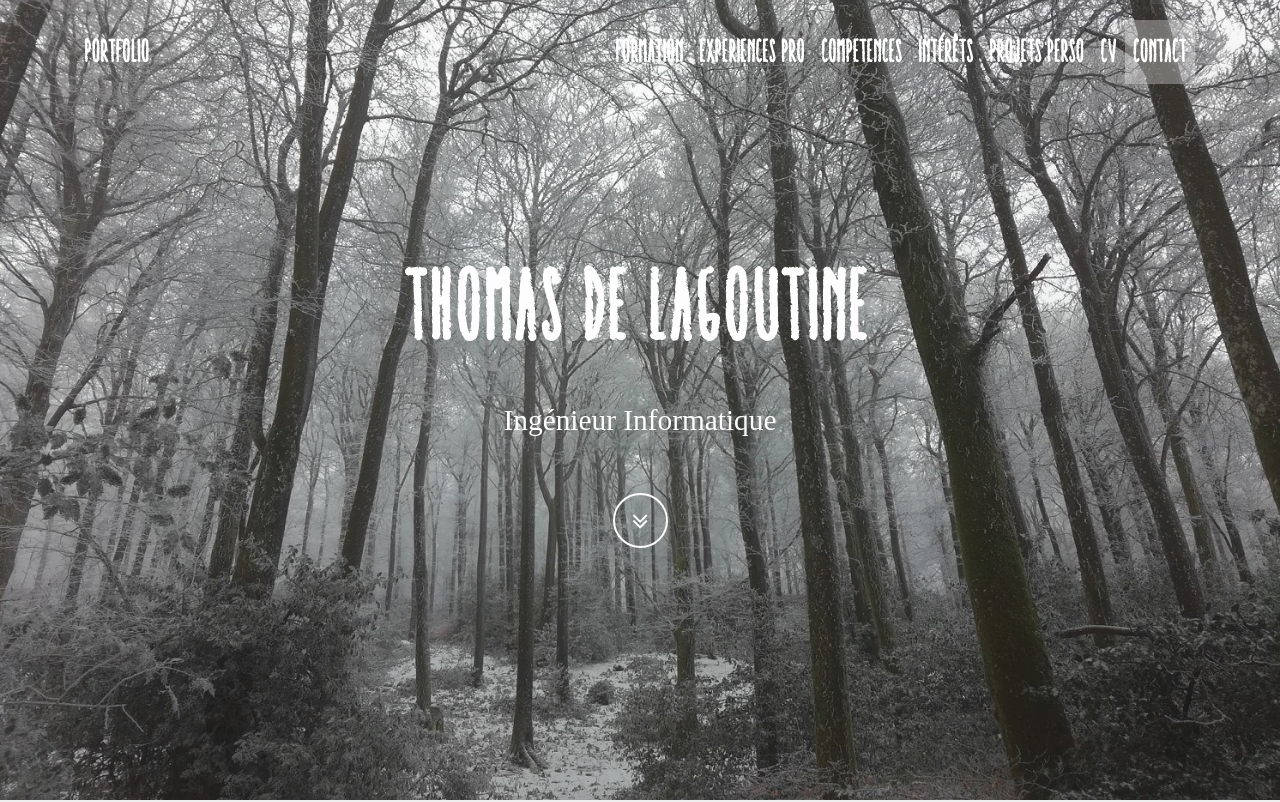
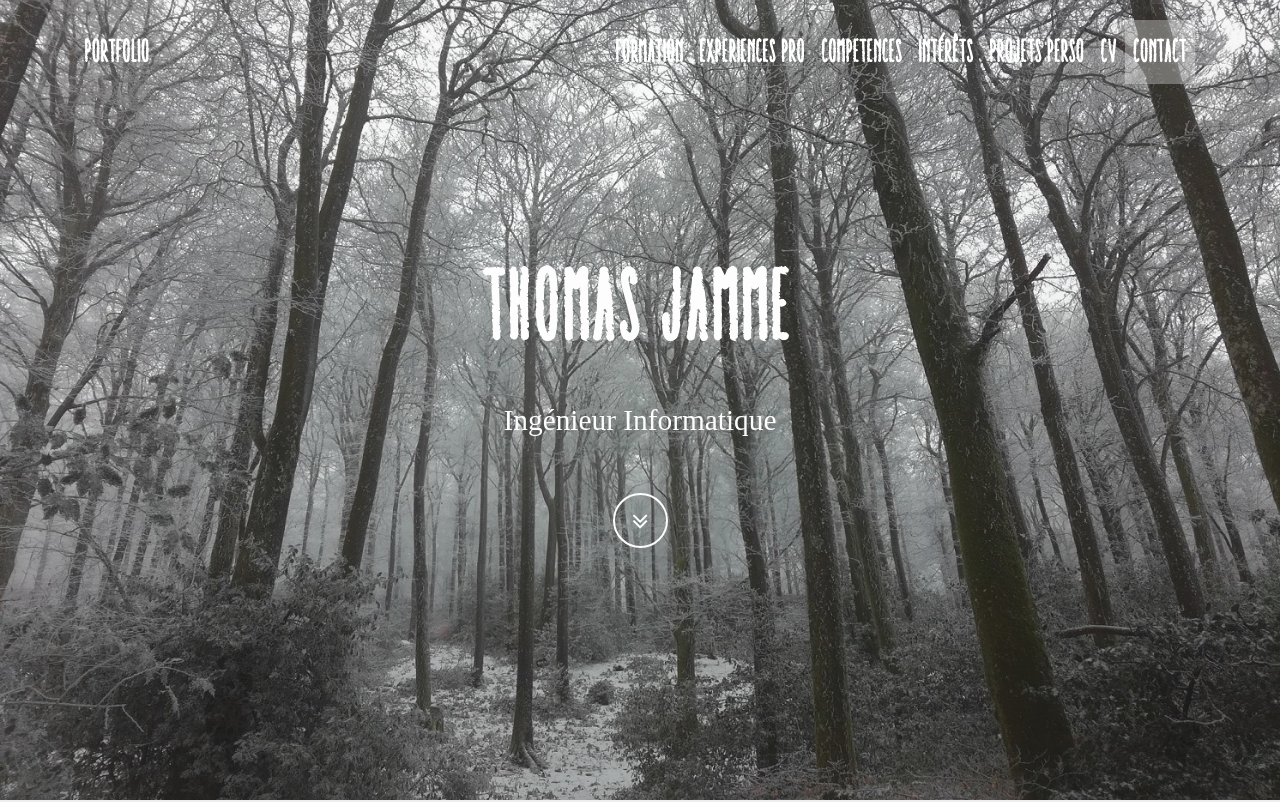
Before and after one commit to thomasdelagoutine/portefolio, a plain HTML site: page index.html in a window 1280 px wide. Shown: the top 802 px of the page. Drawn offline with nearby package versions, Linux system fonts and the light colour scheme; a web font is replaced by a local one.

Commit message:
Mise à jour du nom

```diff
--- a/index.html
+++ b/index.html
@@ -6,7 +6,7 @@
     <meta name="viewport" content="width=device-width, initial-scale=1, shrink-to-fit=no">
     <meta name="description" content="Page vitrine de la portfolio">
     <meta name="author" content="Thomas de Lagoutine">
-    <title>Thomas de Lagoutine</title>
+    <title>Thomas Jamme</title>
     <!-- Bootstrap core CSS -->
     <link href="vendor/bootstrap/css/bootstrap.min.css" rel="stylesheet">
     <!-- Custom fonts for this template -->
@@ -63,7 +63,7 @@
             <div class="container">
                 <div class="row">
                     <div class="col-lg-12 mx-auto">
-                        <h1 class="brand-heading portfolio-header-title">Thomas de Lagoutine</h1>
+                        <h1 class="brand-heading portfolio-header-title">Thomas Jamme</h1>
                         <p class="portfolio-intro">Ingénieur Informatique</p>
                         <a href="#formation" class="btn btn-circle js-scroll-trigger">
                             <i class="fa fa-angle-double-down animated"></i>
```
